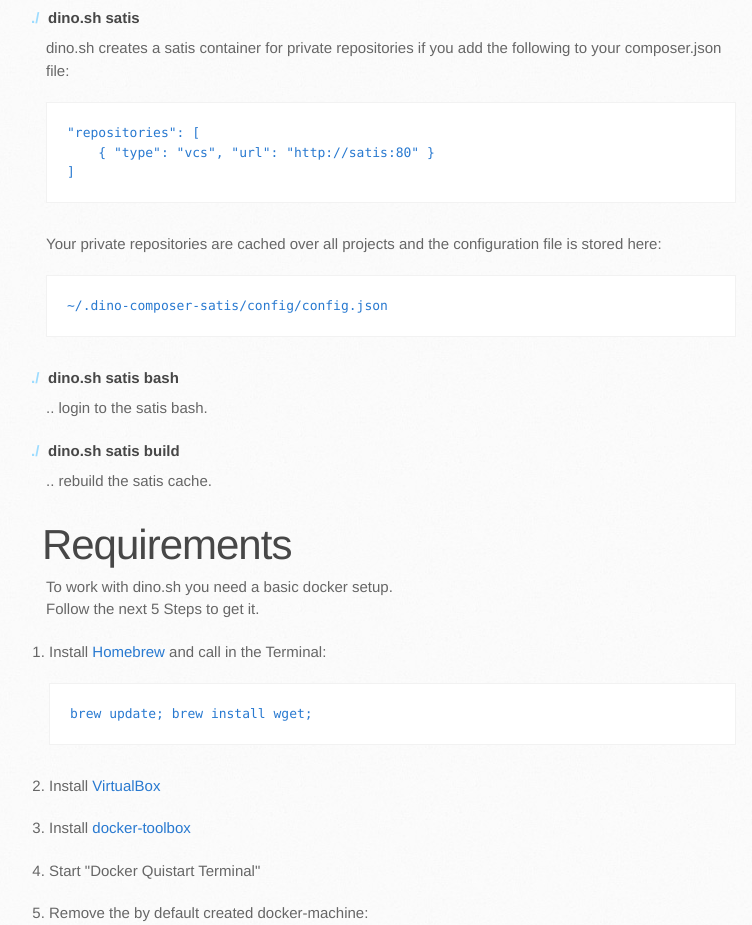
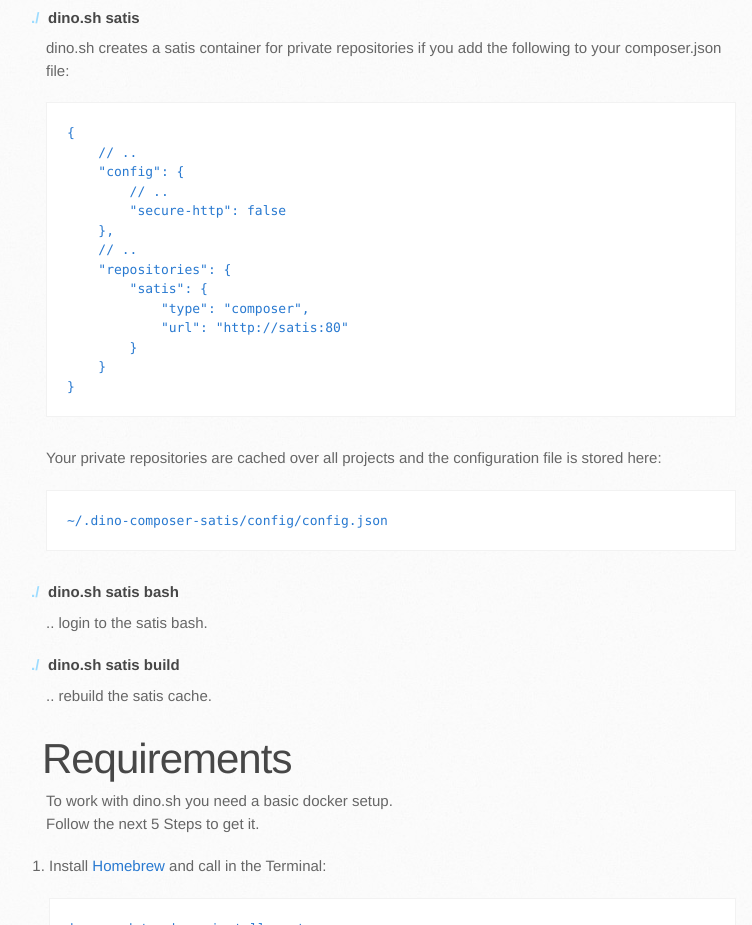
Before and after one commit to sbruggmann/dino.sh, a plain HTML site: page index.html in a window 1280 px wide. Shown: the part 1440-2365 px from the top of the page, without its empty margins (124-876 px from the left). Drawn offline with Linux system fonts and the light colour scheme.

Commit message:
better composer.json example for satis

```diff
--- a/index.html
+++ b/index.html
@@ -146,9 +146,20 @@
                 dino.sh satis
             </h4>
             <p>dino.sh creates a satis container for private repositories if you add the following to your composer.json file:</p>
-            <pre><code>"repositories": [
-    { "type": "vcs", "url": "http://satis:80" }
-]</code></pre>
+            <pre><code>{
+    // ..
+    "config": {
+        // ..
+        "secure-http": false
+    },
+    // ..
+    "repositories": {
+        "satis": {
+            "type": "composer",
+            "url": "http://satis:80"
+        }
+    }
+}</code></pre>
             <p>Your private repositories are cached over all projects and the configuration file is stored here:</p>
             <pre><code>~/.dino-composer-satis/config/config.json</code></pre>
 
```
